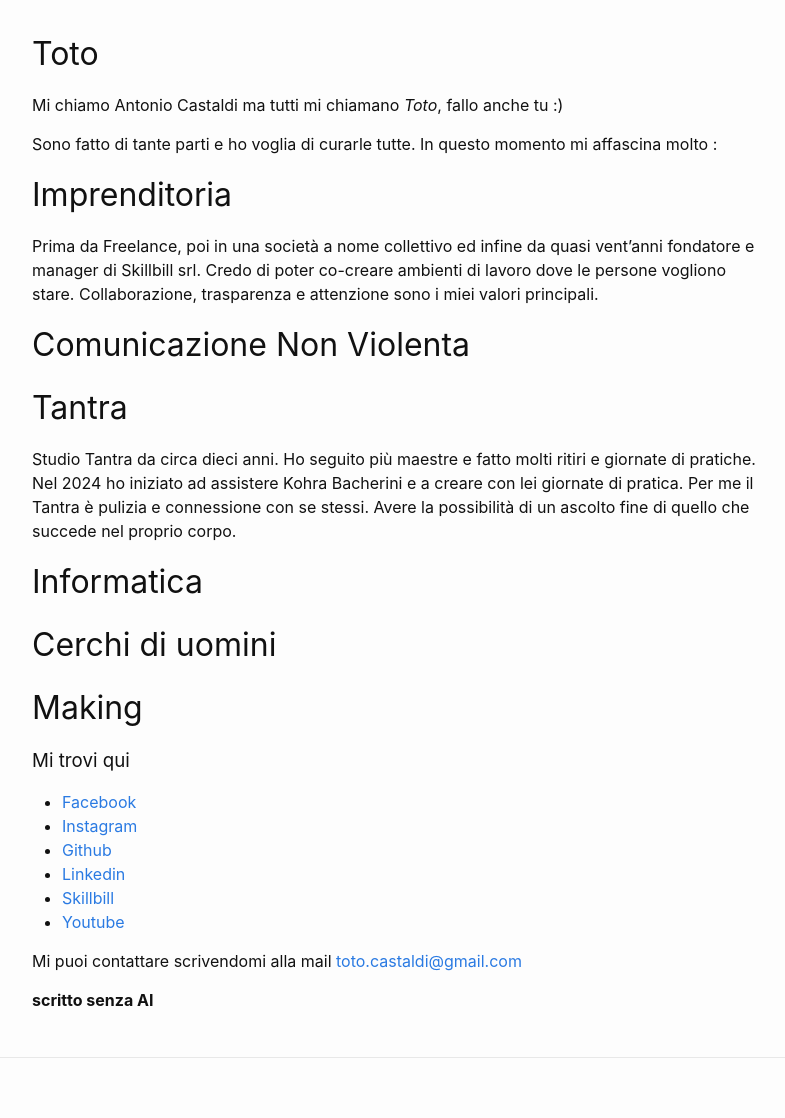
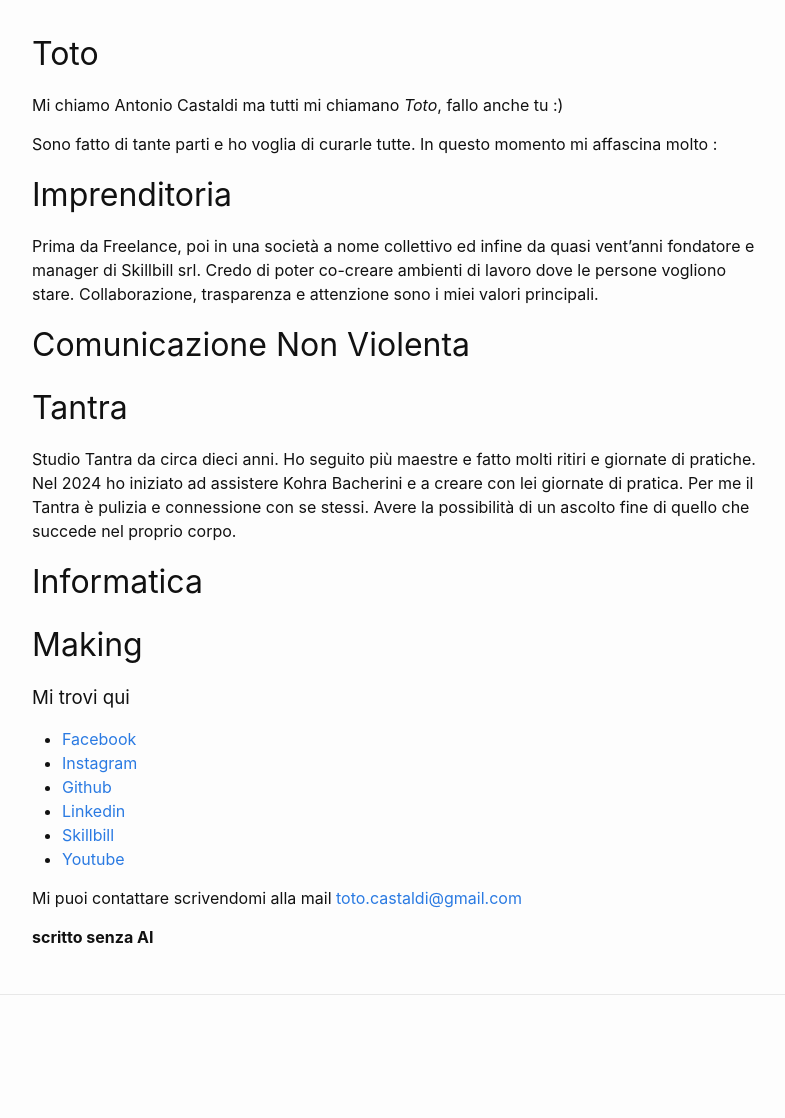
Before and after one commit to toto-castaldi/toto-castaldi.github.io, a Jekyll site: the page built from index.markdown, in a window 1280 px wide. Shown: the whole page, without its empty margins (238-1023 px from the left). Built offline with Jekyll 4.4.1, drawn with Linux system fonts in a browser that asks for light colours; after the commit the page ends 1055 px from its top, so only the background shows below that.

Commit message:
cerchi di uomini in pausa

```diff
--- a/index.markdown
+++ b/index.markdown
@@ -20,7 +20,6 @@ Nel 2024 ho iniziato ad assistere Kohra Bacherini e a creare con lei giornate di
 Per me il Tantra è pulizia e connessione con se stessi. Avere la possibilità di un ascolto fine di quello che succede nel proprio corpo.
 
 # Informatica
-# Cerchi di uomini
 # Making
 
 ### Mi trovi qui
```
